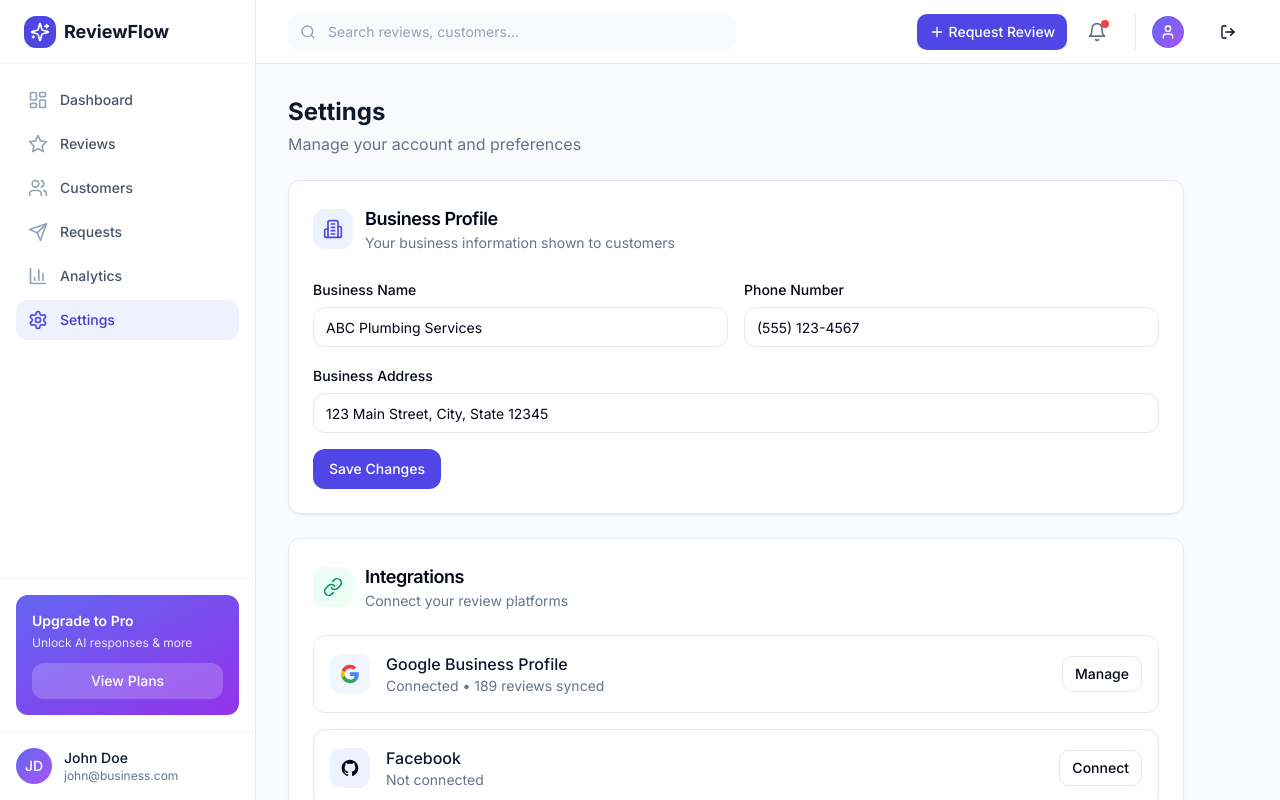
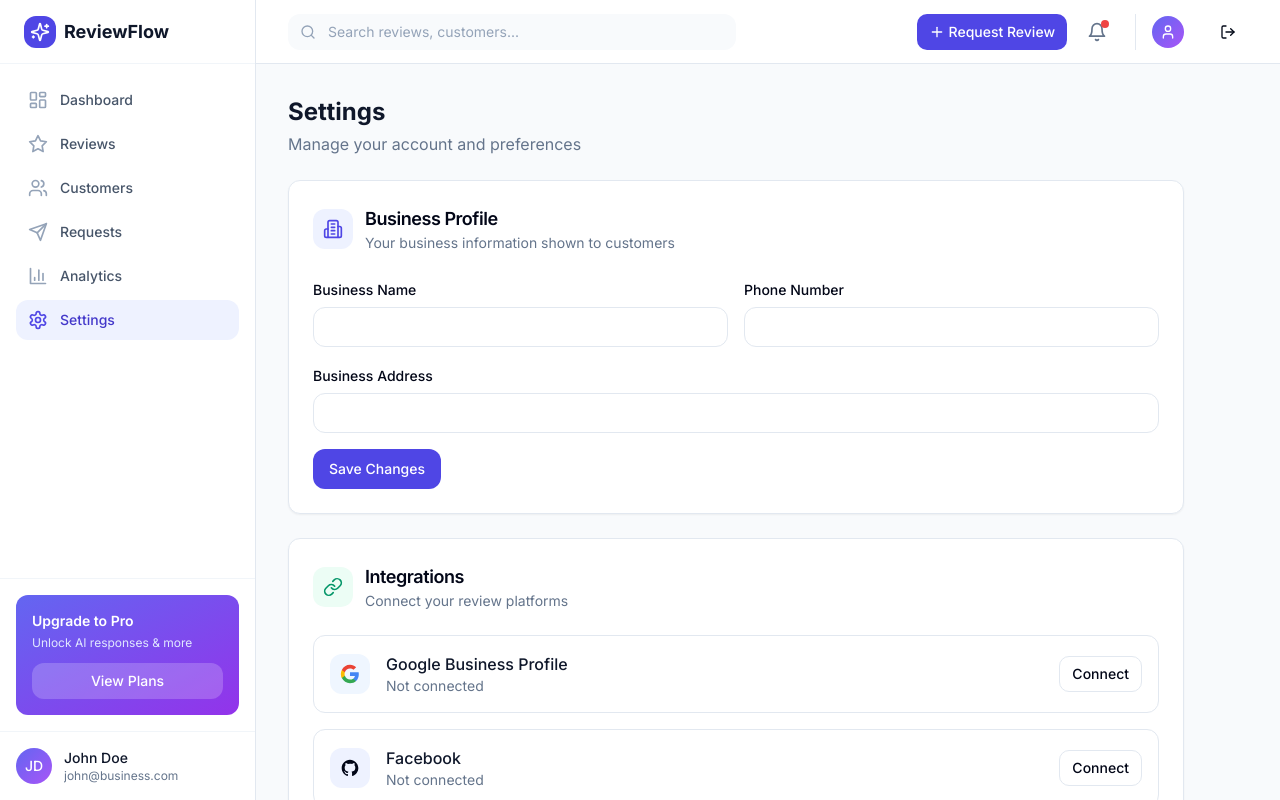
Before and after one commit to amitojdeepsingh-ctrl/reviewflow, a Next.js app: page /dashboard/settings in a window 1280 px wide. Built offline with nearby package versions, Linux system fonts and the light colour scheme; no server answers.

Commit message:
Fix settings to save business info to Supabase

```diff
--- a/src/app/(dashboard)/dashboard/settings/page.tsx
+++ b/src/app/(dashboard)/dashboard/settings/page.tsx
@@ -1,13 +1,62 @@
 "use client";
 
+import { useState, useEffect } from "react";
 import { Card, CardContent, CardHeader, CardTitle, CardDescription } from "@/components/ui/card";
 import { Button } from "@/components/ui/button";
 import { Input } from "@/components/ui/input";
 import { Label } from "@/components/ui/label";
 import { Switch } from "@/components/ui/switch";
-import { Building2, User, CreditCard, Bell, Link, CheckCircle } from "lucide-react";
+import { Building2, User, CreditCard, Bell, Link, CheckCircle, Loader2 } from "lucide-react";
+import { useAuth } from "@/contexts/AuthContext";
+import { supabase } from "@/lib/supabase";
 
 export default function SettingsPage() {
+  const { user } = useAuth();
+  const [saving, setSaving] = useState(false);
+  const [saved, setSaved] = useState(false);
+  const [business, setBusiness] = useState({
+    company_name: "",
+    phone: "",
+    address: ""
+  });
+
+  useEffect(() => {
+    if (user) fetchProfile();
+  }, [user]);
+
+  async function fetchProfile() {
+    const { data } = await supabase
+      .from("profiles")
+      .select("*")
+      .eq("id", user?.id)
+      .single();
+
+    if (data) {
+      setBusiness({
+        company_name: data.company_name || "",
+        phone: data.phone || "",
+        address: data.address || ""
+      });
+    }
+  }
+
+  async function saveProfile() {
+    setSaving(true);
+    const { error } = await supabase
+      .from("profiles")
+      .upsert({
+        id: user?.id,
+        company_name: business.company_name,
+        phone: business.phone,
+        address: business.address
+      });
+
+    if (!error) {
+      setSaved(true);
+      setTimeout(() => setSaved(false), 2000);
+    }
+    setSaving(false);
+  }
   return (
     <div className="space-y-6 animate-in max-w-4xl">
       {/* Header */}
@@ -33,18 +82,36 @@ export default function SettingsPage() {
           <div className="grid grid-cols-1 md:grid-cols-2 gap-4">
             <div>
               <Label htmlFor="businessName">Business Name</Label>
-              <Input id="businessName" defaultValue="ABC Plumbing Services" className="mt-1.5" />
+              <Input
+                id="businessName"
+                value={business.company_name}
+                onChange={(e) => setBusiness({ ...business, company_name: e.target.value })}
+                className="mt-1.5"
+              />
             </div>
             <div>
               <Label htmlFor="phone">Phone Number</Label>
-              <Input id="phone" defaultValue="(555) 123-4567" className="mt-1.5" />
+              <Input
+                id="phone"
+                value={business.phone}
+                onChange={(e) => setBusiness({ ...business, phone: e.target.value })}
+                className="mt-1.5"
+              />
             </div>
           </div>
           <div>
             <Label htmlFor="address">Business Address</Label>
-            <Input id="address" defaultValue="123 Main Street, City, State 12345" className="mt-1.5" />
+            <Input
+              id="address"
+              value={business.address}
+              onChange={(e) => setBusiness({ ...business, address: e.target.value })}
+              className="mt-1.5"
+            />
           </div>
-          <Button className="bg-indigo-600">Save Changes</Button>
+          <Button className="bg-indigo-600" onClick={saveProfile} disabled={saving}>
+            {saving ? <Loader2 className="w-4 h-4 mr-2 animate-spin" /> : saved ? <CheckCircle className="w-4 h-4 mr-2" /> : null}
+            {saving ? "Saving..." : saved ? "Saved!" : "Save Changes"}
+          </Button>
         </CardContent>
       </Card>
 
@@ -74,10 +141,10 @@ export default function SettingsPage() {
               </div>
               <div>
                 <p className="font-medium text-slate-900">Google Business Profile</p>
-                <p className="text-sm text-slate-500">Connected • 189 reviews synced</p>
+                <p className="text-sm text-slate-500">Not connected</p>
               </div>
             </div>
-            <Button variant="outline" size="sm">Manage</Button>
+            <Button variant="outline" size="sm">Connect</Button>
           </div>
           <div className="flex items-center justify-between p-4 border border-slate-200 rounded-lg">
             <div className="flex items-center gap-4">
```
Also changed, not shown: 1 other file (tests, documents, lock files or other folders).
